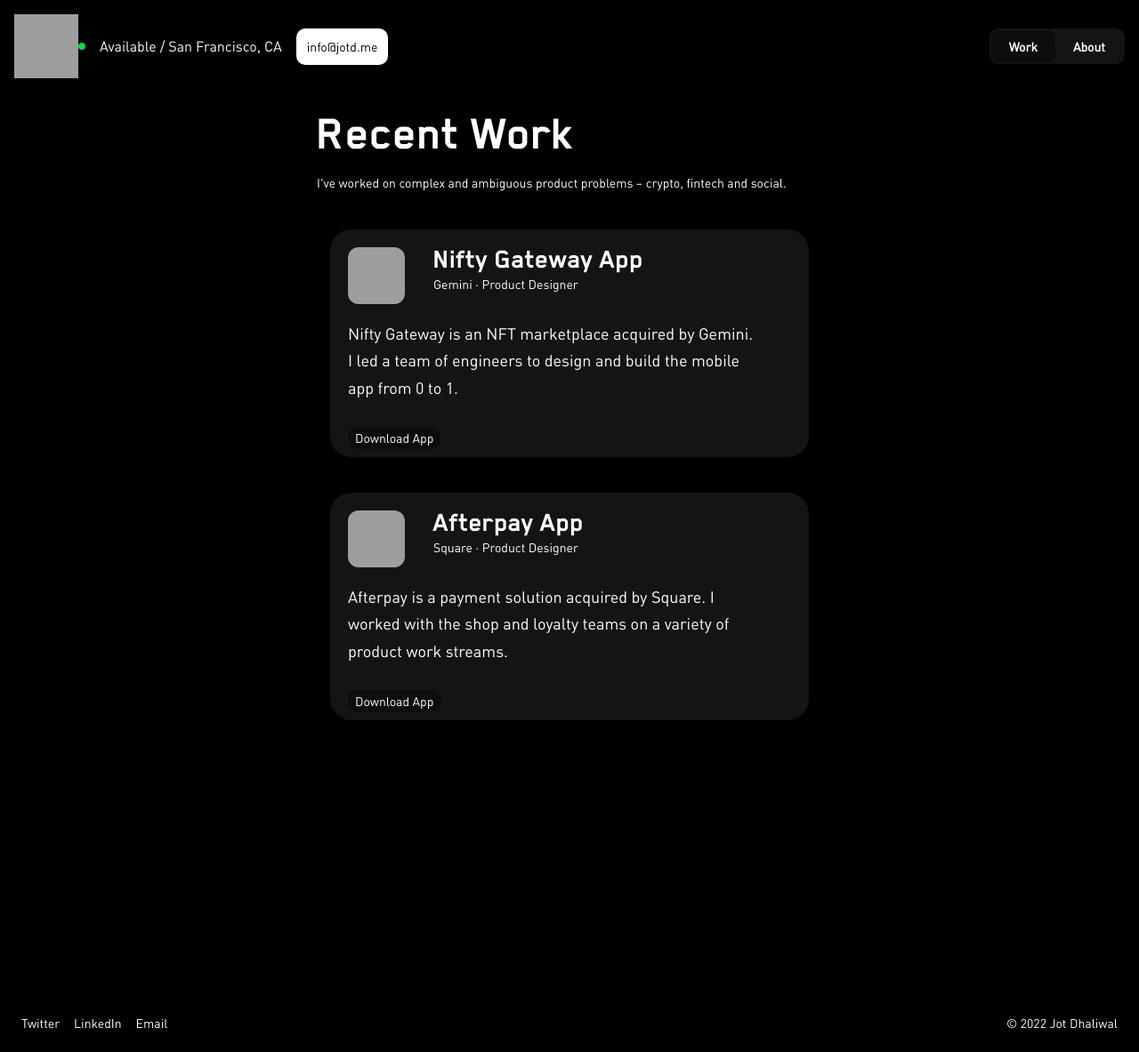
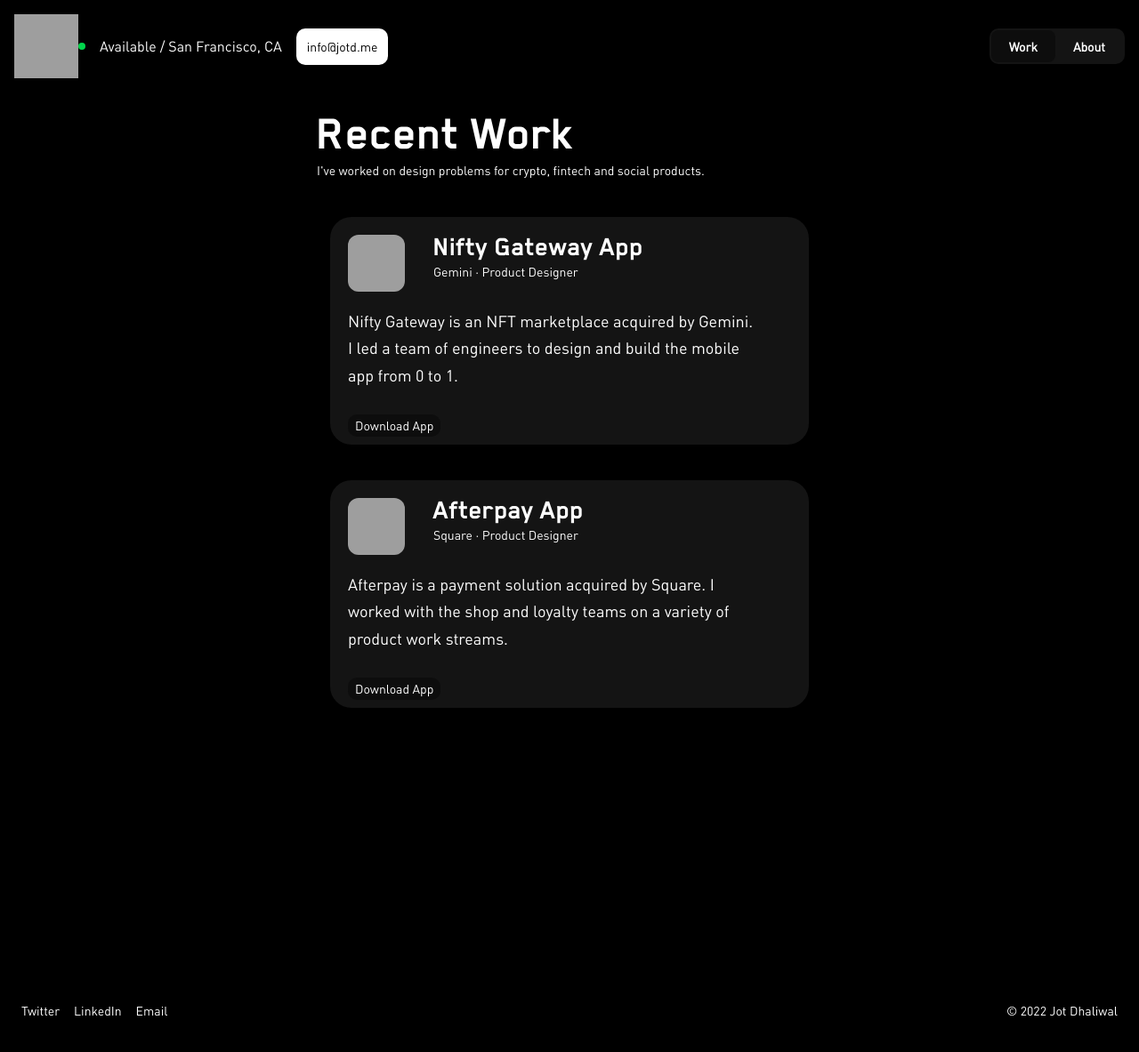
Before and after one commit to jotd/jotd-portfolio, a Jekyll site: the page work/index.html, which Jekyll copies as it is, in a window 1280 px wide and 1183 px high, cut to the strip 0-1183 px from the top of the window. Shown: the whole strip at 89% size. Built offline with Jekyll 4.4.1, drawn with Linux system fonts in a browser that asks for light colours; grey boxes are pictures that could not be loaded.

Commit message:
Update index.html

```diff
--- a/work/index.html
+++ b/work/index.html
@@ -44,10 +44,10 @@
 
 <!-- Title -->
   <div id="margin-below-header" class="content-about">
-    <h1 class="header-about">Recent Work</h1>
-    <p class="text-2">
-      I've worked on complex and ambiguous product problems – crypto, fintech and social.
-    </p>
+    <div class="header-about">Recent Work</div>
+    <div class="text-2">
+      I've worked on design problems for crypto, fintech and social products.
+    </div>
   </div>
 
 
```
